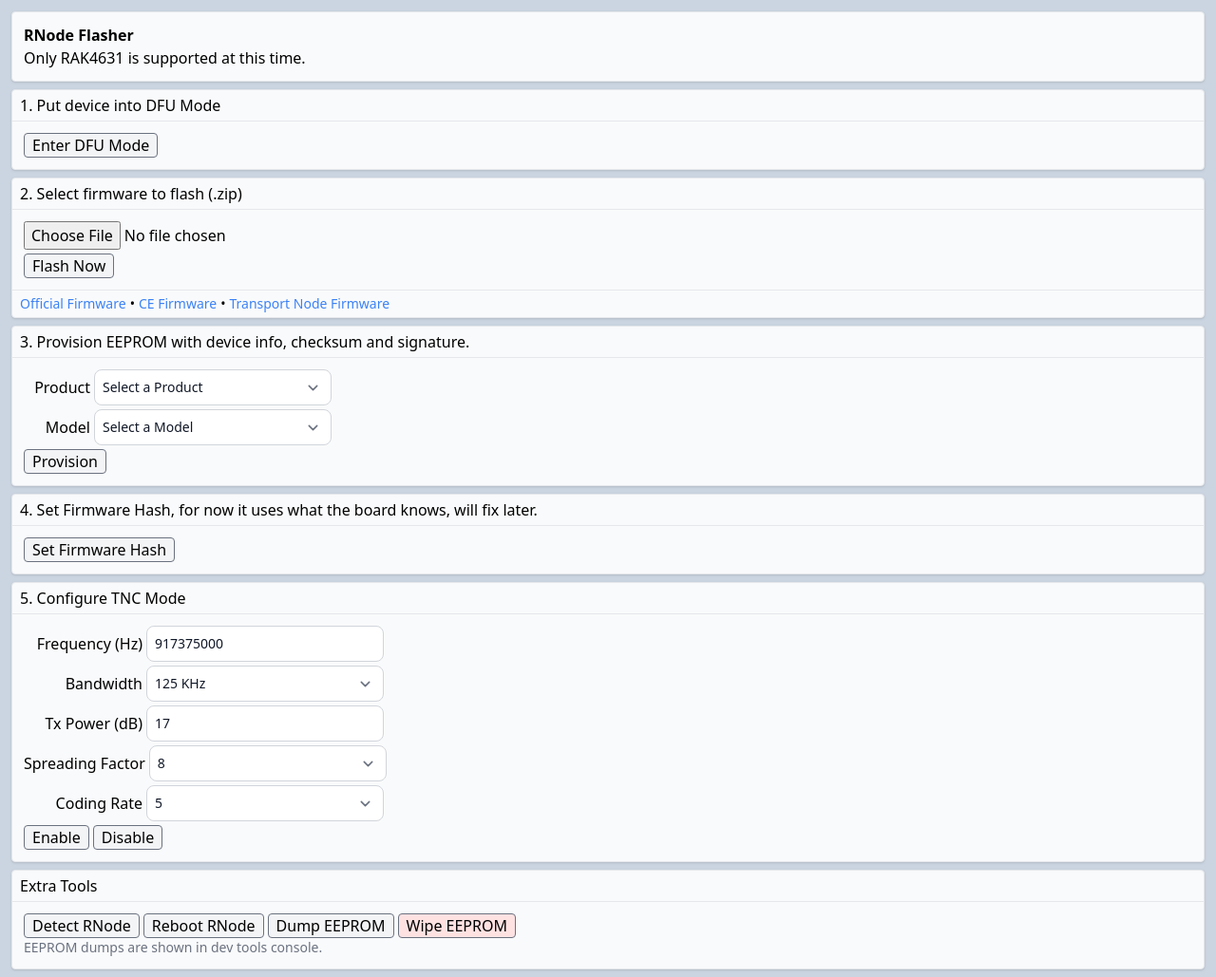
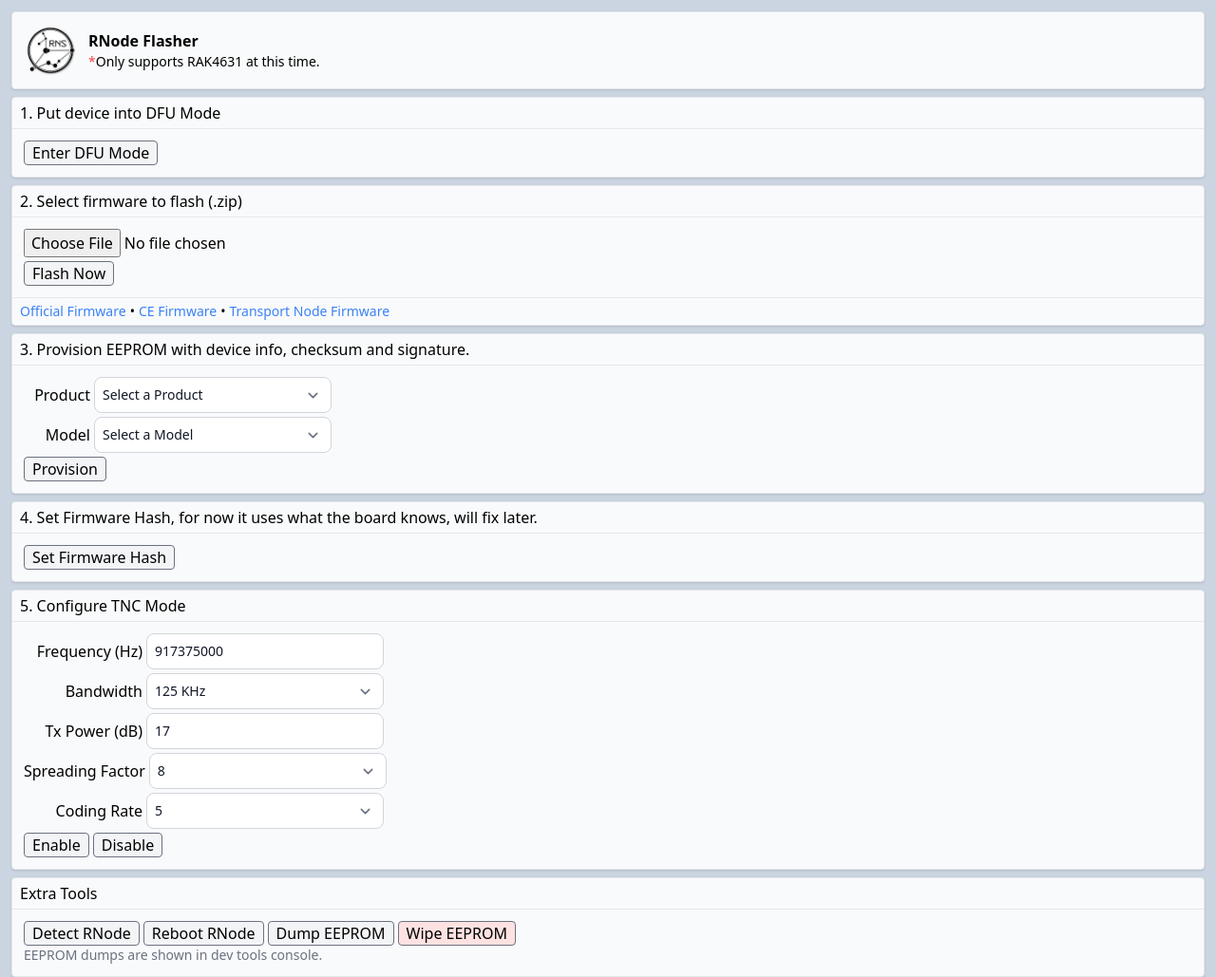
Before and after one commit to liamcottle/rnode-flasher, a plain HTML site: page index.html in a window 1280 px wide. Shown: the top 1029 px of the page at 95% size. Drawn offline with nearby package versions, Linux system fonts and the light colour scheme.

Commit message:
add logo

```diff
--- a/index.html
+++ b/index.html
@@ -23,9 +23,14 @@
 
 <div id="app" class="space-y-2 p-3">
 
-    <div class="border bg-gray-50 p-3 rounded shadow">
-        <div class="font-bold">RNode Flasher</div>
-        <div>Only RAK4631 is supported at this time.</div>
+    <div class="flex border bg-gray-50 p-3 rounded shadow">
+        <div class="mr-3">
+            <img src="reticulum_logo_512.png" class="w-14 h-14"/>
+        </div>
+        <div class="my-auto">
+            <div class="font-bold">RNode Flasher</div>
+            <div class="text-sm"><span class="text-red-500">*</span>Only supports RAK4631 at this time.</div>
+        </div>
     </div>
 
     <div class="border bg-gray-50 rounded shadow">
```
Also changed, not shown: reticulum_logo_512.png (added).
